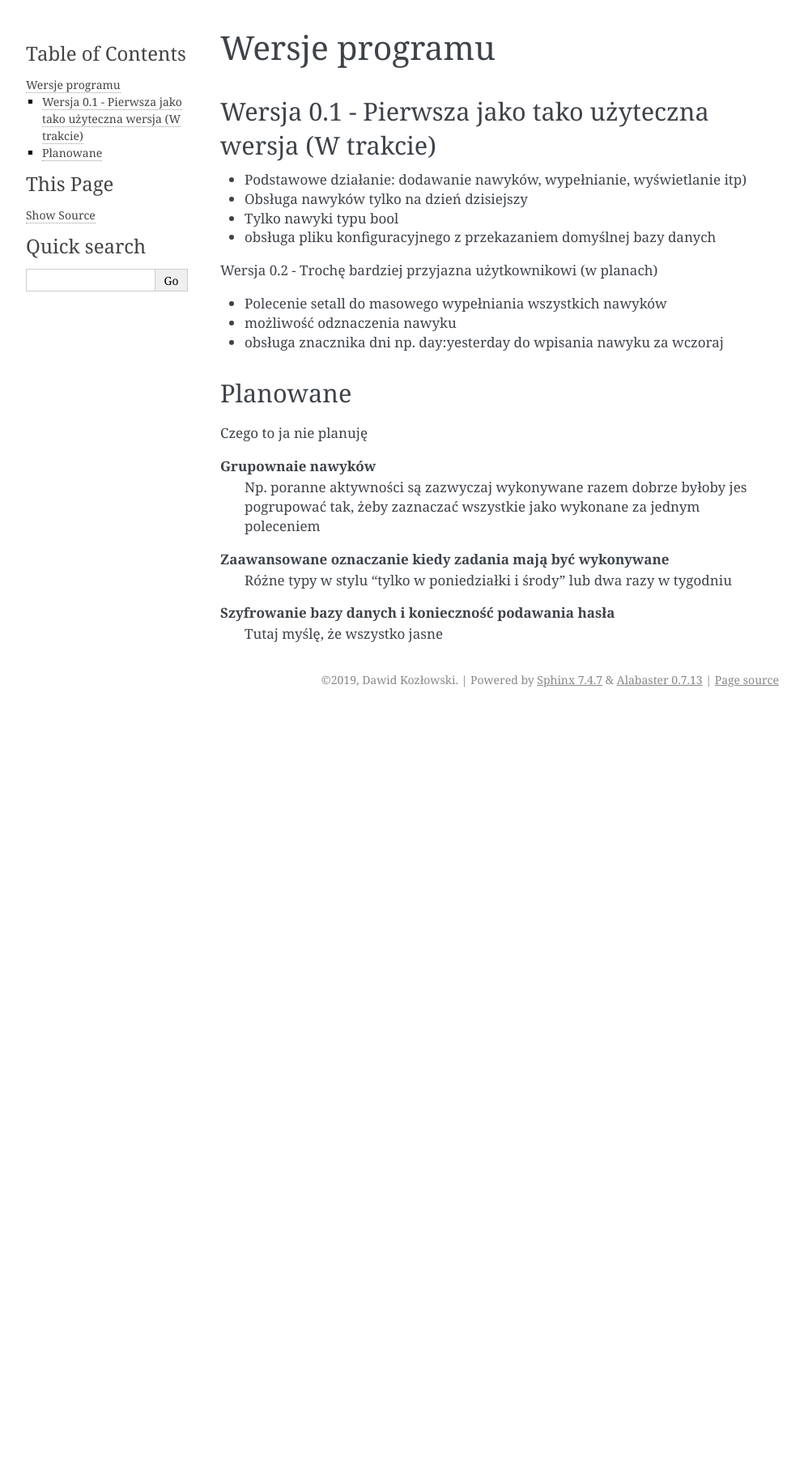
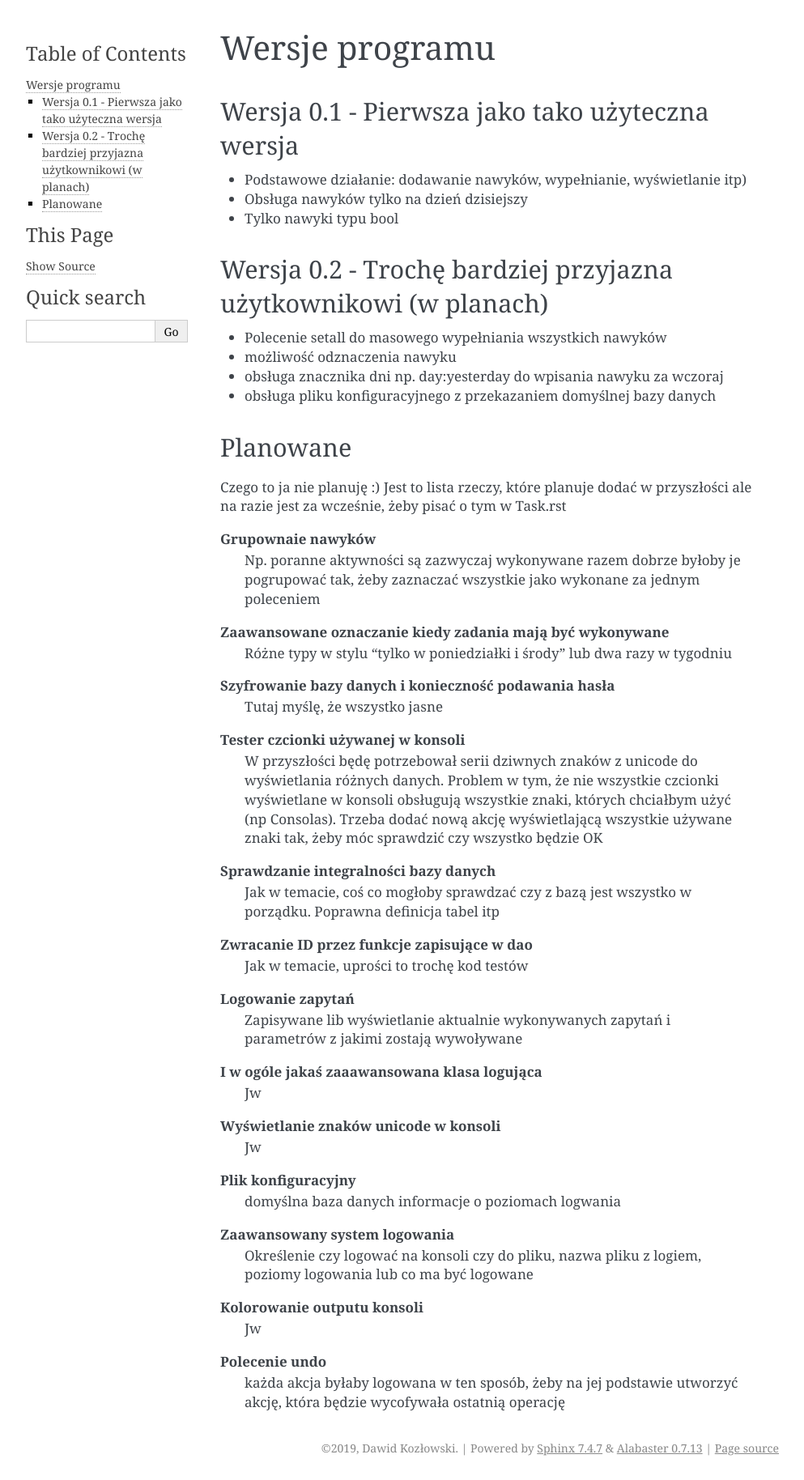
Before and after one commit to minescias/HabitTacker, a Sphinx documentation site: the page built from Documentation/source/Versions.rst, in a window 1280 px wide. Shown: the whole page at 81% size, without its empty margins (148-1141 px from the left). Built offline with Sphinx 7.4.7, drawn with Linux system fonts in a browser that asks for light colours; before the commit the page ends 900 px from its top, so only the background shows below that.

Commit message:
Docs and settings

```diff
--- a/Documentation/source/Versions.rst
+++ b/Documentation/source/Versions.rst
@@ -1,25 +1,26 @@
 Wersje programu
 ===============================================================================
 
-Wersja 0.1 - Pierwsza jako tako użyteczna wersja (W trakcie)
+Wersja 0.1 - Pierwsza jako tako użyteczna wersja
 *******************************************************************************
 *   Podstawowe działanie: dodawanie nawyków, wypełnianie, wyświetlanie itp)
 *   Obsługa nawyków tylko na dzień dzisiejszy
 *   Tylko nawyki typu bool
-*   obsługa pliku konfiguracyjnego z przekazaniem domyślnej bazy danych
 
 Wersja 0.2 - Trochę bardziej przyjazna użytkownikowi (w planach)
-
+*******************************************************************************
 *   Polecenie setall do masowego wypełniania wszystkich nawyków
 *   możliwość odznaczenia nawyku
 *   obsługa znacznika dni np. day:yesterday do wpisania nawyku za wczoraj
+*   obsługa pliku konfiguracyjnego z przekazaniem domyślnej bazy danych
 
 Planowane
 *******************************************************************************
-Czego to ja nie planuję
+Czego to ja nie planuję :) Jest to lista rzeczy, które planuje dodać w
+przyszłości ale na razie jest za wcześnie, żeby pisać o tym w Task.rst
 
 **Grupownaie nawyków**
-    Np. poranne aktywności są zazwyczaj wykonywane razem dobrze byłoby jes
+    Np. poranne aktywności są zazwyczaj wykonywane razem dobrze byłoby je
     pogrupować tak, żeby zaznaczać wszystkie jako wykonane za jednym poleceniem
 
 **Zaawansowane oznaczanie kiedy zadania mają być wykonywane**
@@ -27,3 +28,42 @@ Czego to ja nie planuję
 
 **Szyfrowanie bazy danych i konieczność podawania hasła**
     Tutaj myślę, że wszystko jasne
+
+**Tester czcionki używanej w konsoli**
+    W przyszłości będę potrzebował serii dziwnych znaków z unicode do
+    wyświetlania różnych danych. Problem w tym, że nie wszystkie czcionki
+    wyświetlane w konsoli obsługują wszystkie znaki, których chciałbym użyć
+    (np Consolas). Trzeba dodać nową akcję wyświetlającą wszystkie używane
+    znaki tak, żeby móc sprawdzić czy wszystko będzie OK
+
+**Sprawdzanie integralności bazy danych**
+    Jak w temacie, coś co mogłoby sprawdzać czy z bazą jest wszystko w
+    porządku. Poprawna definicja tabel itp
+
+**Zwracanie ID przez funkcje zapisujące w dao**
+    Jak w temacie, uprości to trochę kod testów
+
+**Logowanie zapytań**
+    Zapisywane lib wyświetlanie aktualnie wykonywanych zapytań i parametrów z
+    jakimi zostają wywoływane
+
+**I w ogóle jakaś zaaawansowana klasa logująca**
+    Jw
+
+**Wyświetlanie znaków unicode w konsoli**
+    Jw
+
+**Plik konfiguracyjny**
+    domyślna baza danych
+    informacje o poziomach logwania
+
+**Zaawansowany system logowania**
+    Określenie czy logować na konsoli czy do pliku, nazwa pliku z logiem,
+    poziomy logowania lub co ma być logowane
+
+**Kolorowanie outputu konsoli**
+    Jw
+
+**Polecenie undo**
+    każda akcja byłaby logowana w ten sposób, żeby na jej podstawie utworzyć
+    akcję, która będzie wycofywała ostatnią operację
```
Also changed, not shown: 1 other file.
